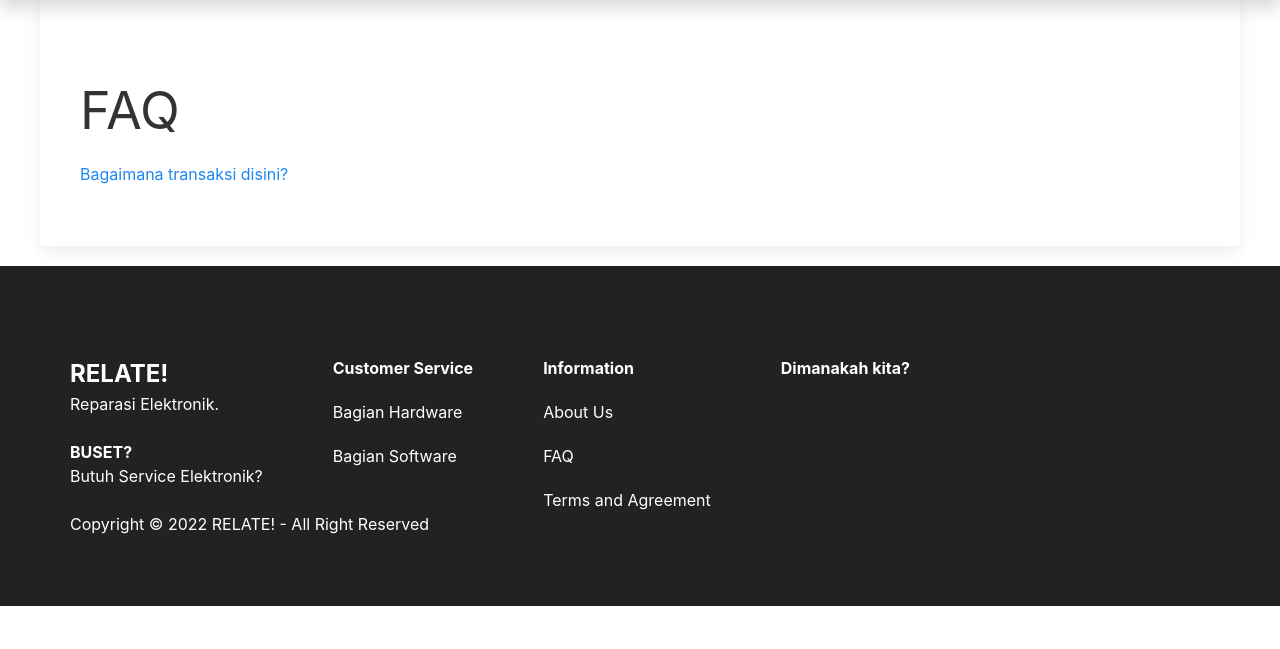
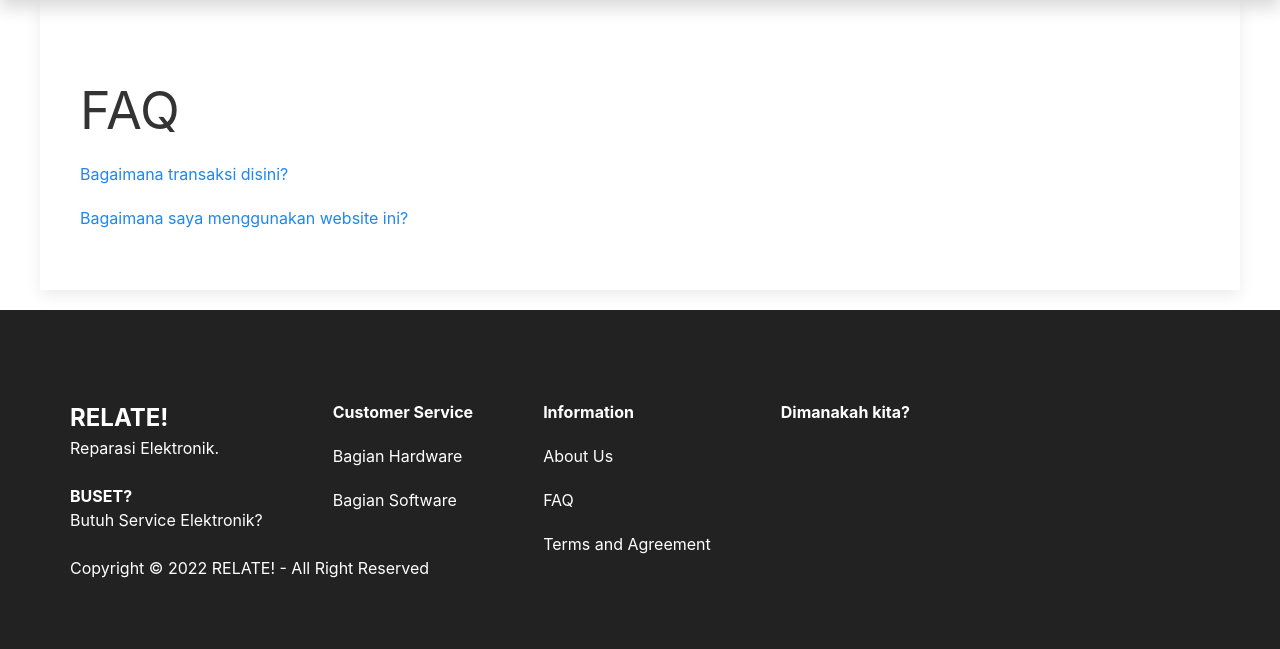
Before and after one commit to ruhe09/project_bersama_orbit, a Django app: page /buset/faq/ in a window 1280 px wide. Shown: the part 70-719 px from the top of the page. Run offline with Django 3.2, Linux system fonts and the light colour scheme; some libraries are stand-ins or nearby versions.

Commit message:
Update faq.html

```diff
--- a/bst/buset/templates/buset/faq.html
+++ b/bst/buset/templates/buset/faq.html
@@ -8,6 +8,7 @@
     <div class="uk-card uk-card-default uk-card-hover uk-padding">
     <p><h1 class="uk-heading-small">FAQ</h1></p>
     <p class='uk-text-primary'>Bagaimana transaksi disini?</p>
+    <p class='uk-text-primary'>Bagaimana saya menggunakan website ini?</p>
     </div>
 </div>
 
```
